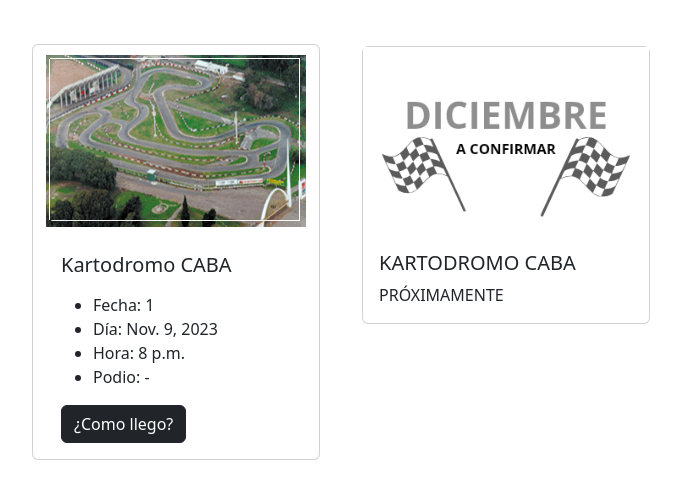
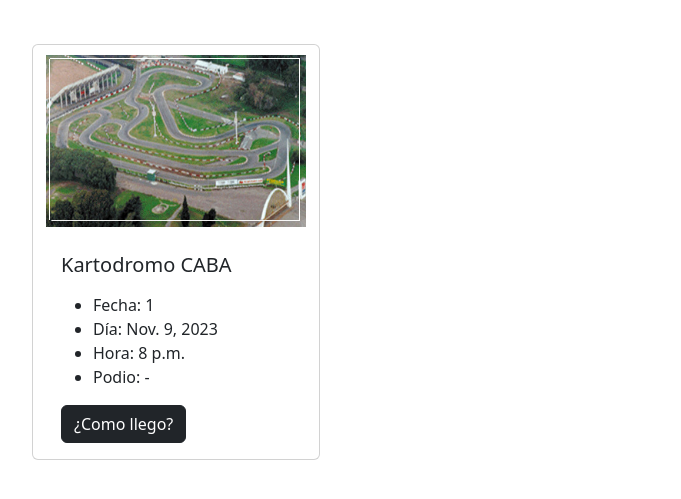
Before and after one commit to MattFelpeto/web-con-Python-Django, a Django app: page /fechas in a window 1280 px wide. Shown: the part 56-555 px from the top of the page, without its empty margins (88-769 px from the left). Run offline with Django 4.2, Linux system fonts and the light colour scheme; data comes from the database, SQL or seed files in the repository.

Commit message:
cambios en fechas html

```diff
--- a/WebKarting/templates/fechas.html
+++ b/WebKarting/templates/fechas.html
@@ -23,14 +23,6 @@
   </div>
 </div>
 </div>
-
-<div class="card" style="width: 18rem; top: -394px; left: 450px; right: 100px">
-  <img src="/static/images/carrera_diciembre.png" class="card-img-top+" alt="carrera diciembre">
-  <div class="card-body">
-    <h5 class="card-title">KARTODROMO CABA</h5>
-    <p class="card-text">PRÓXIMAMENTE</p>
-
-  </div>
 </div>
 
 
```
